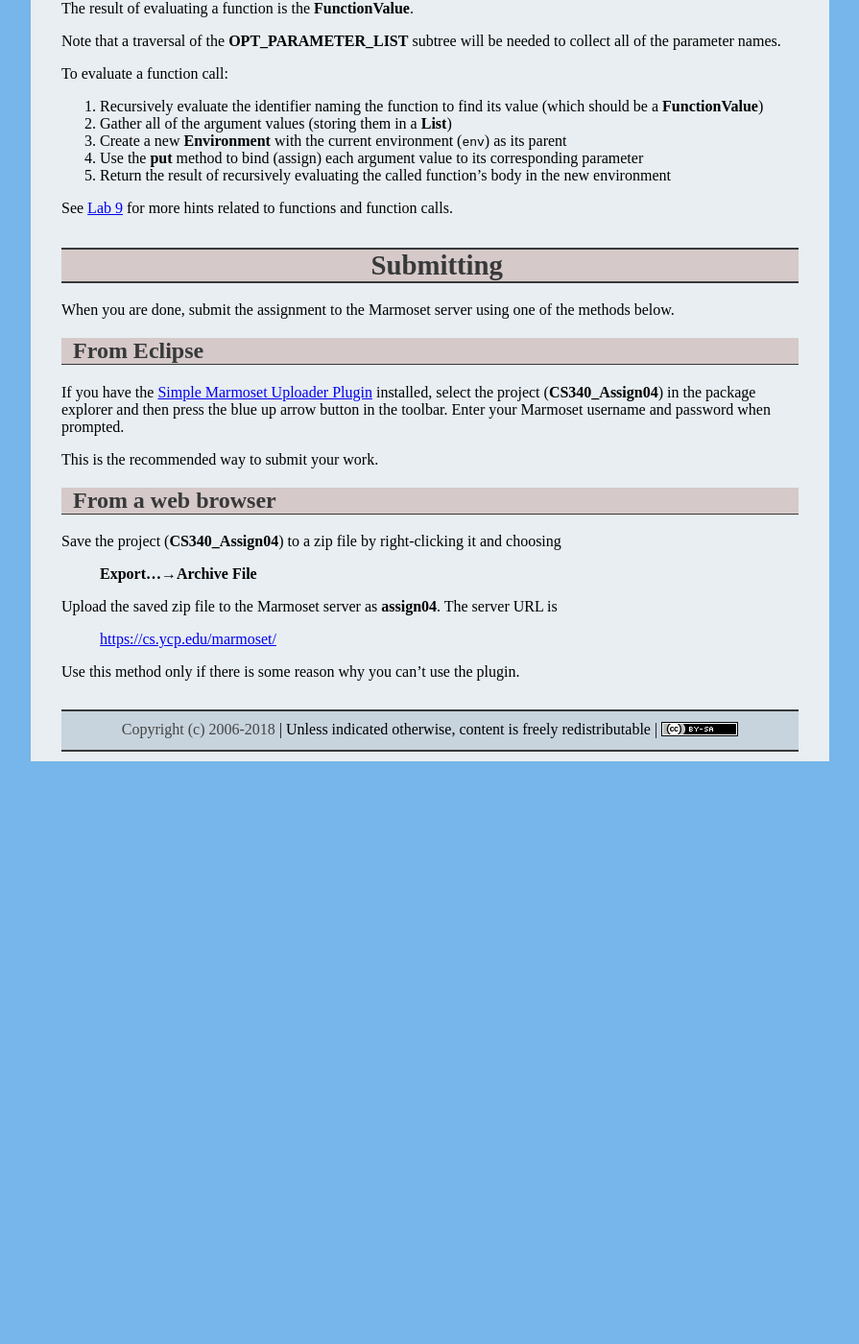
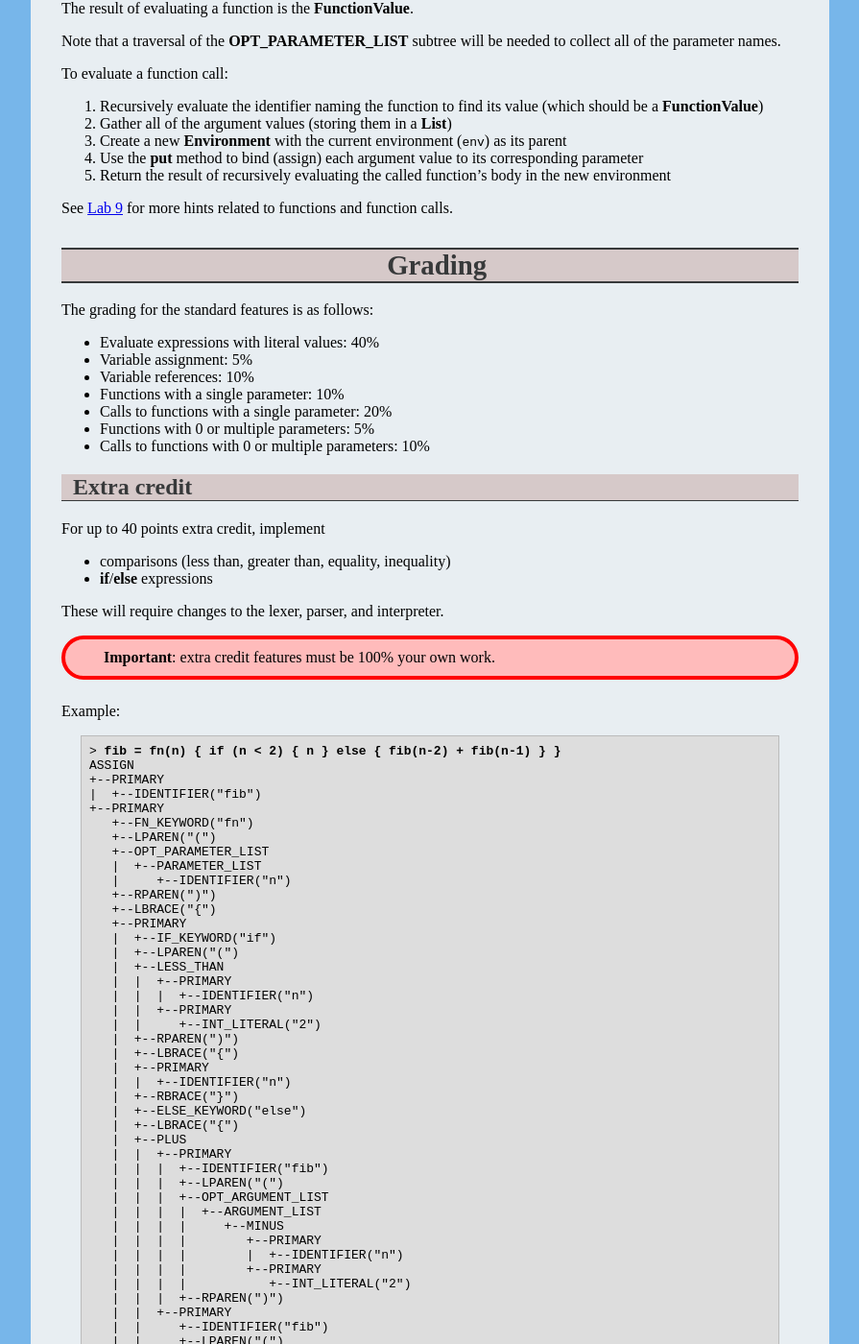
Before and after one commit to ycpcs/cs340-fall2018, a Jekyll site: the page built from assign/assign04.md, in a window 1280 px wide and 1400 px high, scrolled down 5855 px. Shown: the whole window at 96% size, without its empty margins (192-1087 px from the left). Built offline with Jekyll 4.4.1, drawn with Linux system fonts in a browser that asks for light colours; before the commit the page ends 6648 px from its top, so only the background shows below that; some of the changed text lies outside the part shown.

Commit message:
a4 rubric, extra credit, move due date

```diff
--- a/assign/assign04.md
+++ b/assign/assign04.md
@@ -340,6 +340,129 @@ To evaluate a function call:
 
 See [Lab 9](../labs/lab09.html) for more hints related to functions and function calls.
 
+# Grading
+
+The grading for the standard features is as follows:
+
+* Evaluate expressions with literal values: 40%
+* Variable assignment: 5%
+* Variable references: 10%
+* Functions with a single parameter: 10%
+* Calls to functions with a single parameter: 20%
+* Functions with 0 or multiple parameters: 5%
+* Calls to functions with 0 or multiple parameters: 10%
+
+## Extra credit
+
+For up to 40 points extra credit, implement
+
+* comparisons (less than, greater than, equality, inequality)
+* **if**/**else** expressions
+
+These will require changes to the lexer, parser, and interpreter.
+
+<div class="callout">
+<b>Important</b>: extra credit features must be 100% your own work.
+</div>
+
+Example:
+
+<pre>
+&gt; <b>fib = fn(n) { if (n &lt; 2) { n } else { fib(n-2) + fib(n-1) } }</b>
+ASSIGN
++--PRIMARY
+|  +--IDENTIFIER("fib")
++--PRIMARY
+   +--FN_KEYWORD("fn")
+   +--LPAREN("(")
+   +--OPT_PARAMETER_LIST
+   |  +--PARAMETER_LIST
+   |     +--IDENTIFIER("n")
+   +--RPAREN(")")
+   +--LBRACE("{")
+   +--PRIMARY
+   |  +--IF_KEYWORD("if")
+   |  +--LPAREN("(")
+   |  +--LESS_THAN
+   |  |  +--PRIMARY
+   |  |  |  +--IDENTIFIER("n")
+   |  |  +--PRIMARY
+   |  |     +--INT_LITERAL("2")
+   |  +--RPAREN(")")
+   |  +--LBRACE("{")
+   |  +--PRIMARY
+   |  |  +--IDENTIFIER("n")
+   |  +--RBRACE("}")
+   |  +--ELSE_KEYWORD("else")
+   |  +--LBRACE("{")
+   |  +--PLUS
+   |  |  +--PRIMARY
+   |  |  |  +--IDENTIFIER("fib")
+   |  |  |  +--LPAREN("(")
+   |  |  |  +--OPT_ARGUMENT_LIST
+   |  |  |  |  +--ARGUMENT_LIST
+   |  |  |  |     +--MINUS
+   |  |  |  |        +--PRIMARY
+   |  |  |  |        |  +--IDENTIFIER("n")
+   |  |  |  |        +--PRIMARY
+   |  |  |  |           +--INT_LITERAL("2")
+   |  |  |  +--RPAREN(")")
+   |  |  +--PRIMARY
+   |  |     +--IDENTIFIER("fib")
+   |  |     +--LPAREN("(")
+   |  |     +--OPT_ARGUMENT_LIST
+   |  |     |  +--ARGUMENT_LIST
+   |  |     |     +--MINUS
+   |  |     |        +--PRIMARY
+   |  |     |        |  +--IDENTIFIER("n")
+   |  |     |        +--PRIMARY
+   |  |     |           +--INT_LITERAL("1")
+   |  |     +--RPAREN(")")
+   |  +--RBRACE("}")
+   +--RBRACE("}")
+=&gt; &lt;&lt;function&gt;&gt;
+&gt; <b>fib(0)</b>
+PRIMARY
++--IDENTIFIER("fib")
++--LPAREN("(")
++--OPT_ARGUMENT_LIST
+|  +--ARGUMENT_LIST
+|     +--PRIMARY
+|        +--INT_LITERAL("0")
++--RPAREN(")")
+=&gt; 0
+&gt; <b>fib(1)</b>
+PRIMARY
++--IDENTIFIER("fib")
++--LPAREN("(")
++--OPT_ARGUMENT_LIST
+|  +--ARGUMENT_LIST
+|     +--PRIMARY
+|        +--INT_LITERAL("1")
++--RPAREN(")")
+=&gt; 1
+&gt; <b>fib(6)</b>
+PRIMARY
++--IDENTIFIER("fib")
++--LPAREN("(")
++--OPT_ARGUMENT_LIST
+|  +--ARGUMENT_LIST
+|     +--PRIMARY
+|        +--INT_LITERAL("6")
++--RPAREN(")")
+=&gt; 8
+&gt; <b>fib(7)</b>
+PRIMARY
++--IDENTIFIER("fib")
++--LPAREN("(")
++--OPT_ARGUMENT_LIST
+|  +--ARGUMENT_LIST
+|     +--PRIMARY
+|        +--INT_LITERAL("7")
++--RPAREN(")")
+=&gt; 13
+</pre>
+
 # Submitting
 
 When you are done, submit the assignment to the Marmoset server using one of the methods below.
```
Also changed, not shown: other parts of assign/assign04.md (+1 -1 lines), assign/index.md (+1 -1 lines), index.md (+1 -0 lines).
